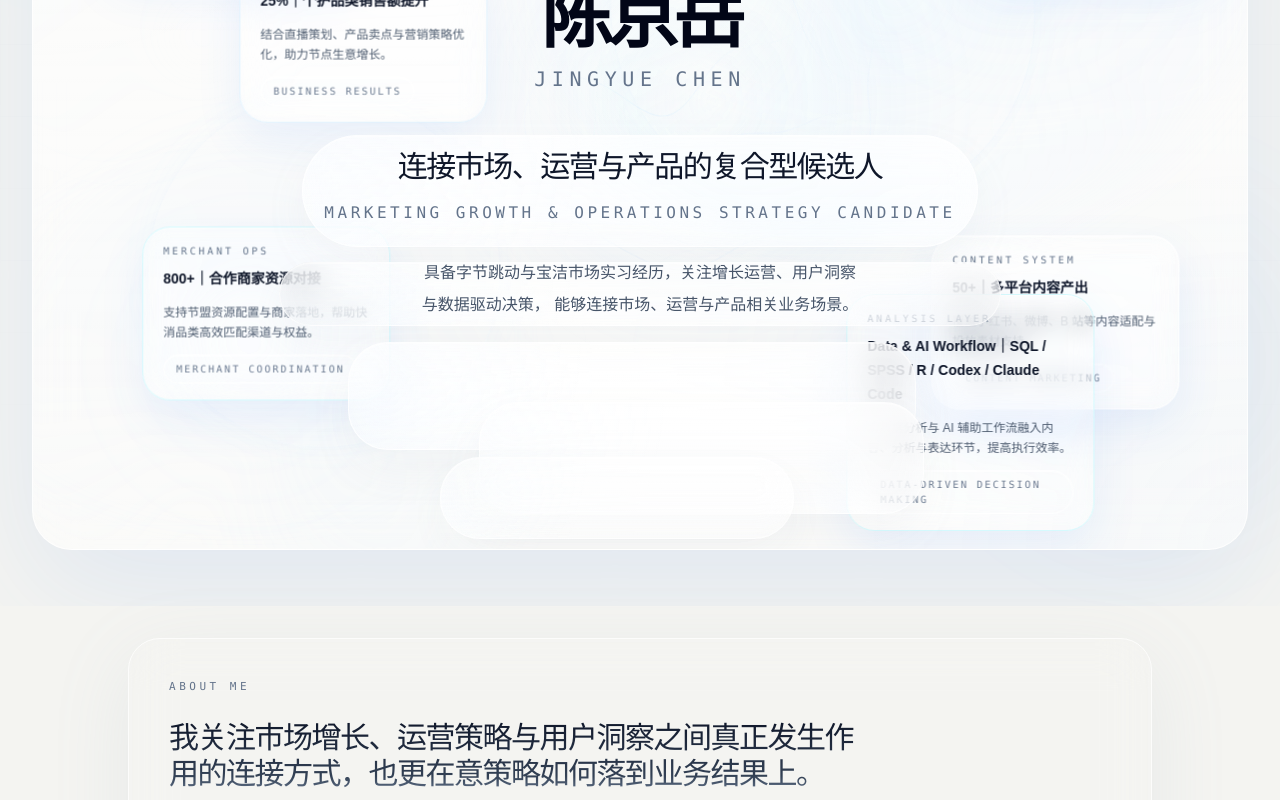
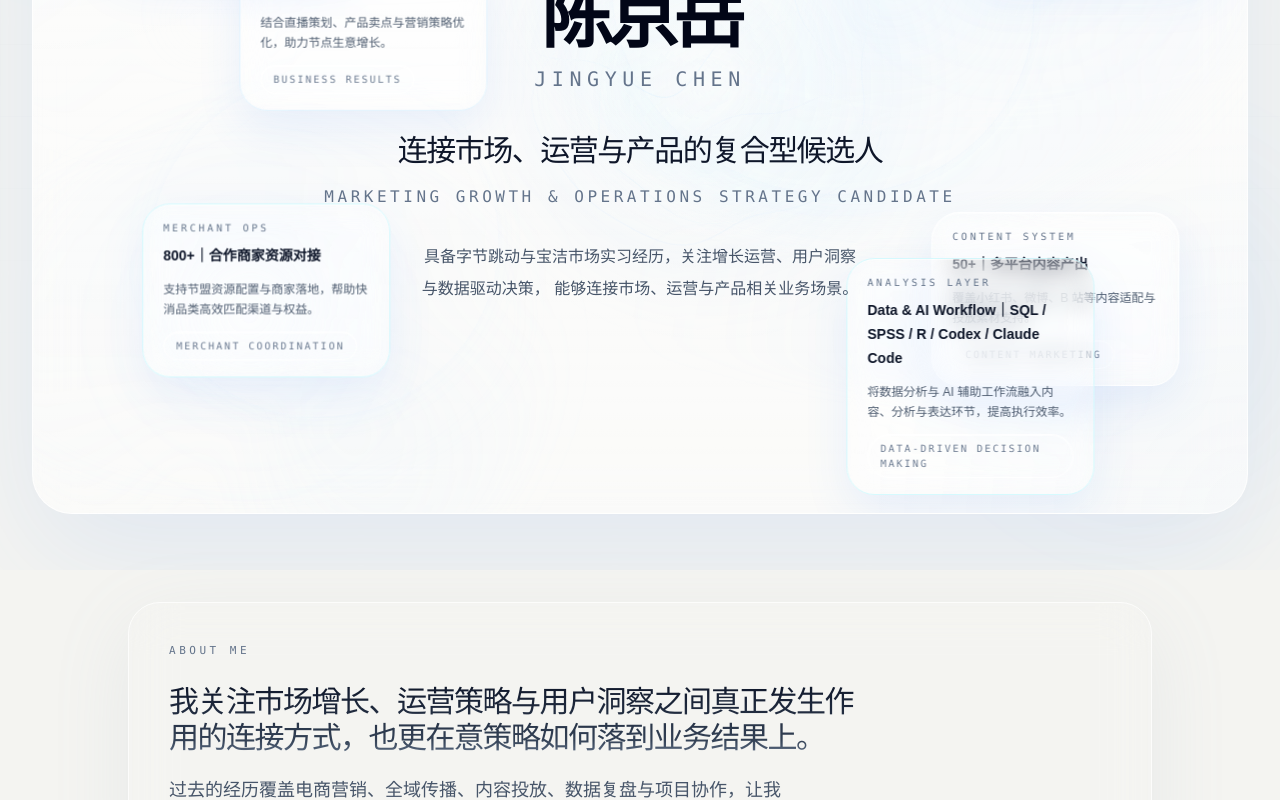
Before and after one commit to kexi-pixel/personal-profile, a Next.js app: page / in a window 1280 px wide. Shown: the part 460-1260 px from the top of the page. Built offline with nearby package versions, Linux system fonts and the light colour scheme.

Commit message:
Remove overview empty glass backing

```diff
--- a/src/components/Hero.tsx
+++ b/src/components/Hero.tsx
@@ -263,19 +263,7 @@ export function Hero() {
               </span>
             </h1>
 
-            <div className="hero-lower-glass-stack relative mt-10 w-full max-w-[58rem]">
-              <div className="pointer-events-none absolute inset-x-0 top-0 z-0 flex flex-col items-center">
-                <span className="hero-lower-capsule hero-lower-capsule-title" />
-                <span className="hero-lower-capsule hero-lower-capsule-subtitle" />
-                <div className="hero-lower-capsule-row hero-lower-capsule-row-summary">
-                  <span className="hero-lower-capsule hero-lower-capsule-summary hero-lower-capsule-summary-primary" />
-                  <span className="hero-lower-capsule hero-lower-capsule-summary hero-lower-capsule-summary-secondary" />
-                  <span className="hero-lower-capsule hero-lower-capsule-summary hero-lower-capsule-summary-tertiary" />
-                </div>
-              </div>
-
-              <div className="relative z-[1]">
-                <div className="space-y-4">
+            <div className="mt-10 space-y-4">
               <p className="text-2xl font-medium tracking-[-0.05em] text-slate-900 sm:text-3xl [text-wrap:balance]">
                 连接市场、运营与产品的复合型候选人
               </p>
@@ -284,12 +272,10 @@ export function Hero() {
               </p>
             </div>
 
-                <p className="mx-auto mt-8 max-w-2xl text-base leading-8 text-slate-600 [text-wrap:balance]">
+            <p className="mt-8 max-w-2xl text-base leading-8 text-slate-600 [text-wrap:balance]">
               具备字节跳动与宝洁市场实习经历，关注增长运营、用户洞察与数据驱动决策，
               能够连接市场、运营与产品相关业务场景。
             </p>
-              </div>
-            </div>
           </motion.div>
         </div>
       </div>
```
Lines whose indentation alone changed are shown as unchanged.
